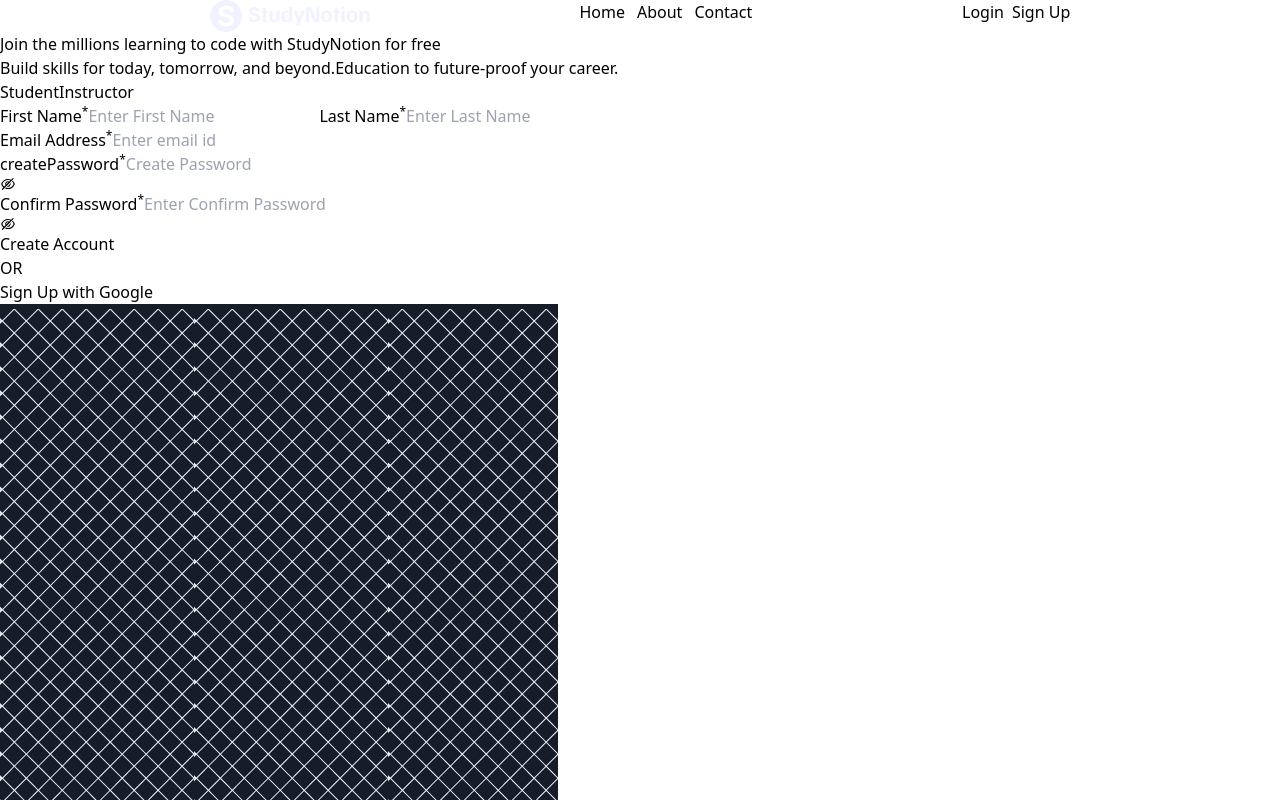
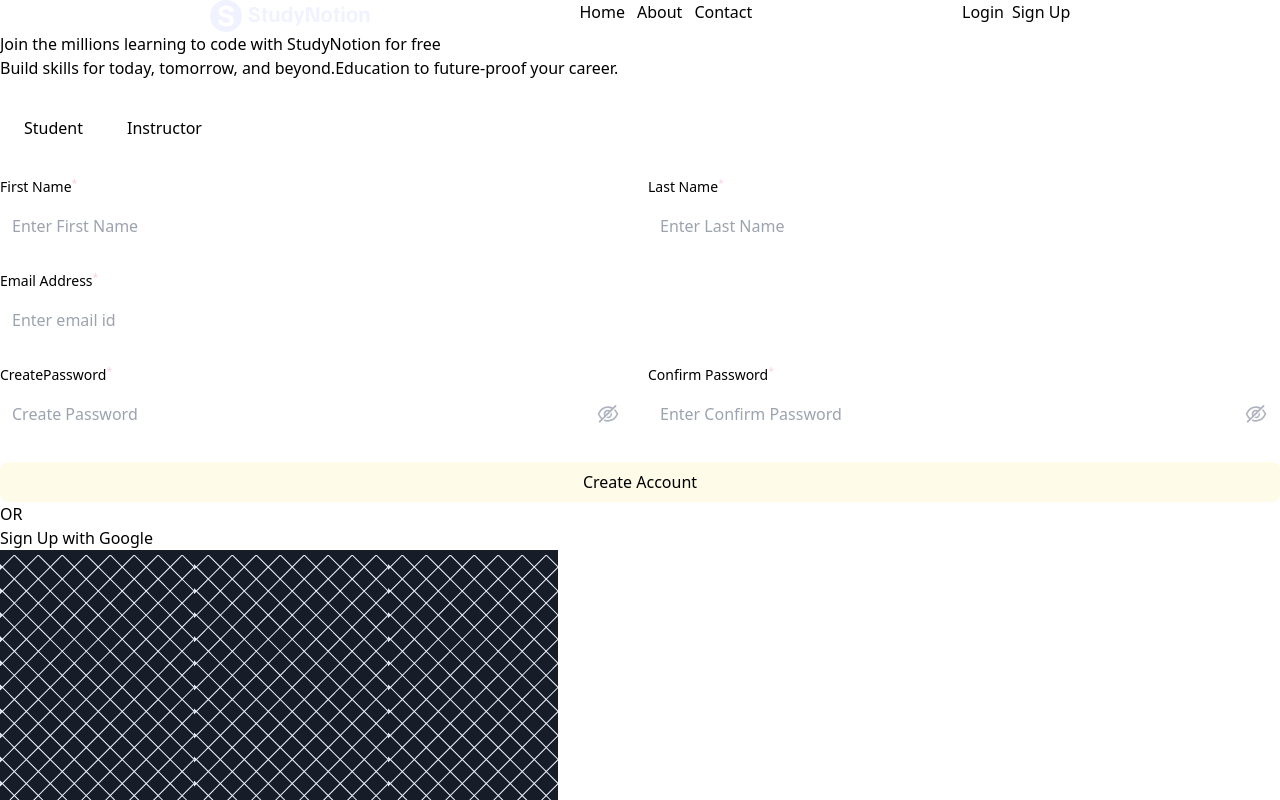
Before and after one commit to Gittushar88448/StudyNotion-React-app, a React (Create React App) app: page /signup in a window 1280 px wide. Built offline with nearby package versions, Linux system fonts and the light colour scheme.

Commit message:
password button logic and adding tailwind css

```diff
--- a/src/components/SignUpForm.js
+++ b/src/components/SignUpForm.js
@@ -12,7 +12,10 @@
 
     const [showCreate, setShowCreate] = useState(false);
     const [showConfirm, setShowConfirm] = useState(false);
+    const [accountType , setAccountType] = useState("student");
+
     const nevigate = useNavigate();
+
     function changeHandler(event) {
         setFormData((prev) => (
             {
@@ -32,24 +35,46 @@
         }
         setIsVisible(true);
         toast.success("Account Created");
+        const finalData = {
+            ...formData , accountType
+        }
+        console.log(finalData);
         nevigate("/dashboard");
     }
 
     return (
         <div>
-            <div>
-                <button>
+            <div className='flex bg-richblack-800 p-1 gap-x-1 my-6 rounded-full max-w-max'>
+
+                <button className={
+                    `${(accountType === "student") ?
+                 "bg-richblack-900 text-richblack-5"
+                 :
+                 "bg-transparent text-richblack-200"} py-2 px-5 rounded-full transition-all duration-200"
+
+                 }`}
+                  onClick={() =>{setAccountType("student")}}>
                     Student
                 </button>
-                <button>
+
+                <button
+                onClick={()=>{setAccountType("instructor")}}
+
+                className={`${(accountType === "instructor") ?
+                 "bg-richblack-900 text-richblack-5"
+                 :
+                 "bg-transparent text-richblack-200"} py-2 px-5 rounded-full transition-all duration-200"
+                 }`} >
                     Instructor
                 </button>
             </div>
 
             <form onSubmit={submitHandler}>
-                <div>
-                    <label>
-                        First Name<sup>*</sup>
+                <div className='flex gap-x-4 mt-[20px]'>
+                    <label className='w-full'>
+                        <p className='text-[0.875rem] text-richblack-5 mb-1 leading-[1.375rem]'>
+                            First Name<sup className='text-pink-200'>*</sup>
+                        </p>
 
                         <input
                             required
@@ -58,11 +83,14 @@
                             name='firstName'
                             value={formData.firstName}
                             onChange={changeHandler}
+                            className='bg-richblack-800 rounded-[0.5rem] text-richblack-5 w-full p-[12px]'
                         />
                     </label>
 
-                    <label>
-                        Last Name<sup>*</sup>
+                    <label className='w-full'>
+                        <p className='text-[0.875rem] text-richblack-5 mb-1 leading-[1.375rem]'>
+                            Last Name<sup className='text-pink-200'>*</sup>
+                        </p>
 
                         <input
                             required
@@ -71,12 +99,15 @@
                             name='lastName'
                             value={formData.lastName}
                             onChange={changeHandler}
+                            className='bg-richblack-800 rounded-[0.5rem] text-richblack-5 w-full p-[12px]'
                         />
                     </label>
                 </div>
-
-                <label>
-                    Email Address<sup>*</sup>
+                 <div className='mt-[20px]'>
+                 <label className='w-full mt-[20px]'>
+                    <p className='text-[0.875rem] text-richblack-5 mb-1 leading-[1.375rem]'>
+                        Email Address<sup className='text-pink-200'>*</sup>
+                    </p>
 
                     <input
                         required
@@ -85,11 +116,17 @@
                         name='email'
                         value={formData.email}
                         onChange={changeHandler}
+                        className='bg-richblack-800 rounded-[0.5rem] text-richblack-5 w-full p-[12px]'
                     />
                 </label>
-                <div>
-                    <label>
-                        createPassword<sup>*</sup>
+                 </div>
+
+
+                <div className='flex gap-x-4 mt-[20px]'>
+                    <label className='w-full  relative'>
+                        <p className='text-[0.875rem] text-richblack-5 mb-1 leading-[1.375rem]'>
+                            CreatePassword<sup className='text-pink-200'>*</sup>
+                        </p>
 
                         <input
                             required
@@ -98,18 +135,23 @@
                             name='createPassword'
                             value={formData.createPassword}
                             onChange={changeHandler}
+                            className='bg-richblack-800 rounded-[0.5rem] text-richblack-5 w-full p-[12px]'
                         />
 
-                        <span onClick={() => setShowCreate((prev) => !prev)}>
+                        <span onClick={() => setShowCreate((prev) => !prev)} className='absolute right-3 top-[38px]
+                        cursor-pointer'>
                             {
-                                showCreate ? (<AiOutlineEye />) : (<AiOutlineEyeInvisible />)
+                                showCreate ? (<AiOutlineEye fontSize={24} fill='#AFB2BF' />) :
+                                (<AiOutlineEyeInvisible fontSize={24} fill='#AFB2BF' />)
                             }
                         </span>
 
                     </label>
 
-                    <label>
-                        Confirm Password<sup>*</sup>
+                    <label className='w-full relative'>
+                        <p className='text-[0.875rem] text-richblack-5 mb-1 leading-[1.375rem]'>
+                            Confirm Password<sup className='text-pink-200'>*</sup>
+                        </p>
 
                         <input
                             required
@@ -118,19 +160,23 @@
                             name='confirmPassword'
                             value={formData.confirmPassword}
                             onChange={changeHandler}
+                            className='bg-richblack-800 rounded-[0.5rem] text-richblack-5 w-full p-[12px]'
                         />
 
 
-                        <span onClick={() => setShowConfirm((prev) => !prev)}>
+                        <span onClick={() => setShowConfirm((prev) => !prev)} className='absolute right-3 top-[38px]
+                         cursor-pointer'>
                             {
-                                showConfirm ? (<AiOutlineEye />) : (<AiOutlineEyeInvisible />)
+                                showConfirm ? (<AiOutlineEye fontSize={24} fill='#AFB2BF' />) :
+                                (<AiOutlineEyeInvisible fontSize={24} fill='#AFB2BF' />)
                             }
                         </span>
 
                     </label>
                 </div>
 
-                <button>
+                <button className=' w-full bg-yellow-50 rounded-[8px] font-medium
+                text-richblack-900 px-[12px] py-[8px] mt-6'>
                     Create Account
                 </button>
 
```
